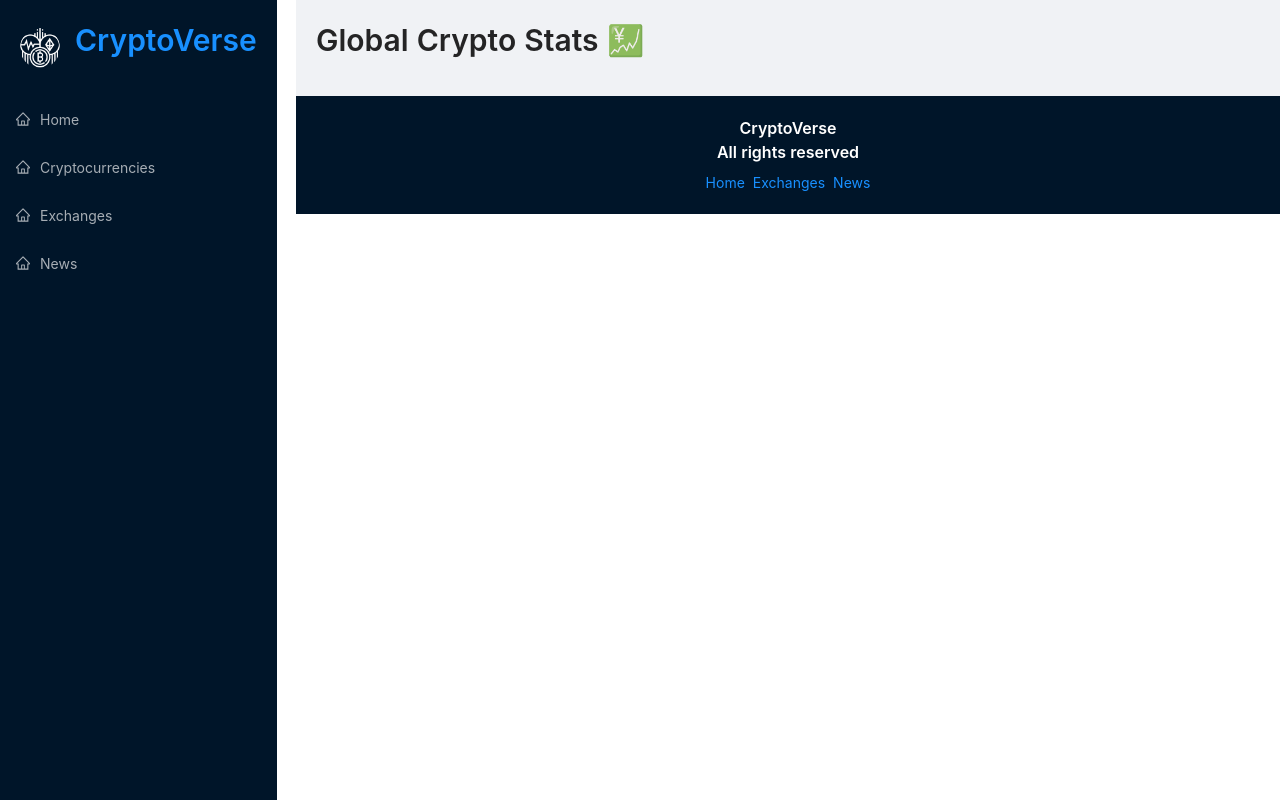
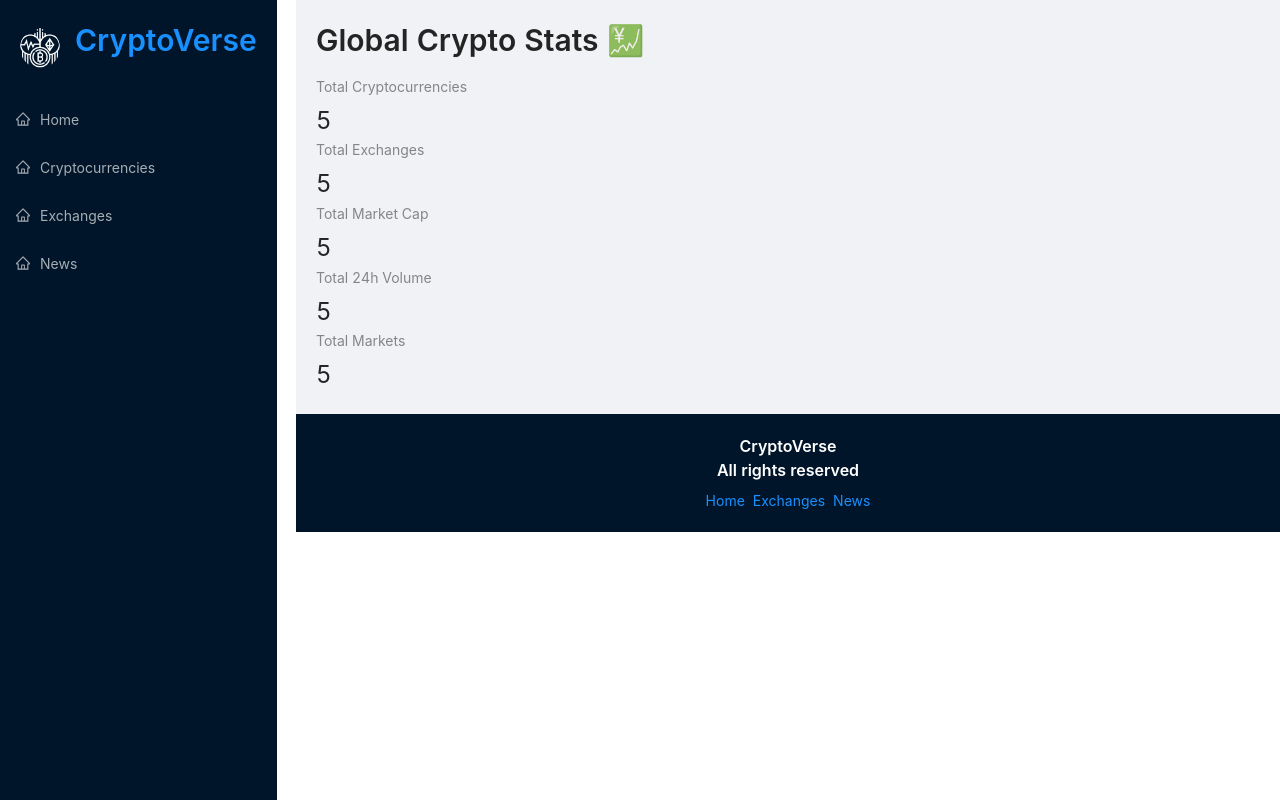
Before and after one commit to caiosantosss/cryptoapp, a React (Create React App) app: page / in a window 1280 px wide. Built offline with nearby package versions, Linux system fonts and the light colour scheme.

Commit message:
add Statistics at hp

```diff
--- a/src/components/Homepage.jsx
+++ b/src/components/Homepage.jsx
@@ -9,6 +9,15 @@
   return (
     <>
       <Title level={2} className="heading">Global Crypto Stats 💹</Title>
+      <Row gutter={[16, 16]}>
+        <Col span={12}>
+          <Statistic title="Total Cryptocurrencies" value={5} />
+          <Statistic title="Total Exchanges" value={5} />
+          <Statistic title="Total Market Cap" value={5} />
+          <Statistic title="Total 24h Volume" value={5} />
+          <Statistic title="Total Markets" value={5} />
+        </Col>
+      </Row>
     </>
   )
 }
```
